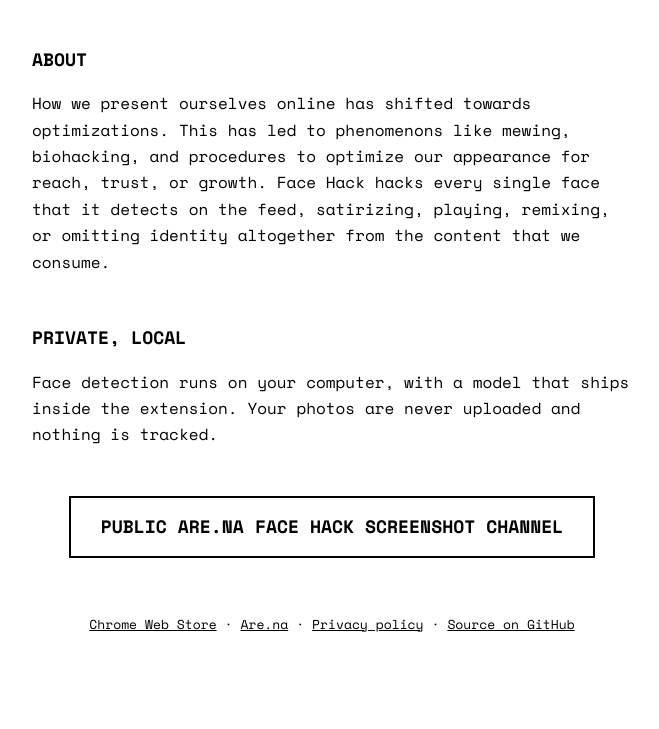
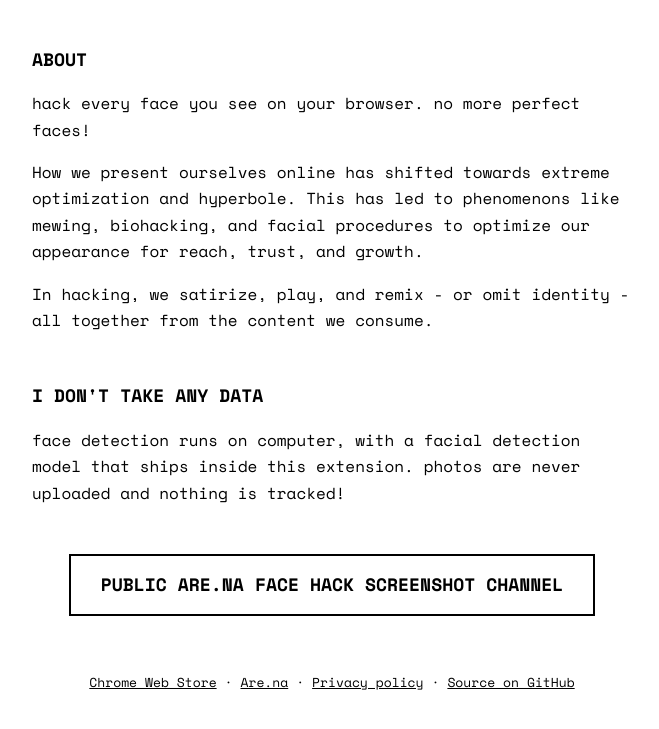
Before and after one commit to gracejli/face-filters, a browser extension: page docs/index.html in a window 1280 px wide. Shown: the part 1192-1921 px from the top of the page, without its empty margins (308-967 px from the left). Before the commit the page ends 1891 px from the top, so only its background shows below. Drawn offline with Linux system fonts and the light colour scheme.

Commit message:
Update index.html

```diff
--- a/docs/index.html
+++ b/docs/index.html
@@ -28,11 +28,13 @@
 </div>
 
 <div class="copy">
-<h2>About</h2>
-<p>How we present ourselves online has shifted towards optimizations. This has led to phenomenons like mewing, biohacking, and procedures to optimize our appearance for reach, trust, or growth. Face Hack hacks every single face that it detects on the feed, satirizing, playing, remixing, or omitting identity altogether from the content that we consume. </p>
+<h2>about</h2>
+  <p>hack every face you see on your browser. no more perfect faces! </p>
 
-<h2>Private, Local</h2>
-<p>Face detection runs on your computer, with a model that ships inside the extension. Your photos are never uploaded and nothing is tracked.</p>
+<p>How we present ourselves online has shifted towards extreme optimization and hyperbole. This has led to phenomenons like mewing, biohacking, and facial procedures to optimize our appearance for reach, trust, and growth.
+  <p>In hacking, we satirize, play, and remix  - or omit identity - all together from the content we consume. </p>
+<h2>I don't take any data</h2>
+  <p>face detection runs on computer, with a facial detection model that ships inside this extension. photos are never uploaded and nothing is tracked!
 
 </div>
 
```
